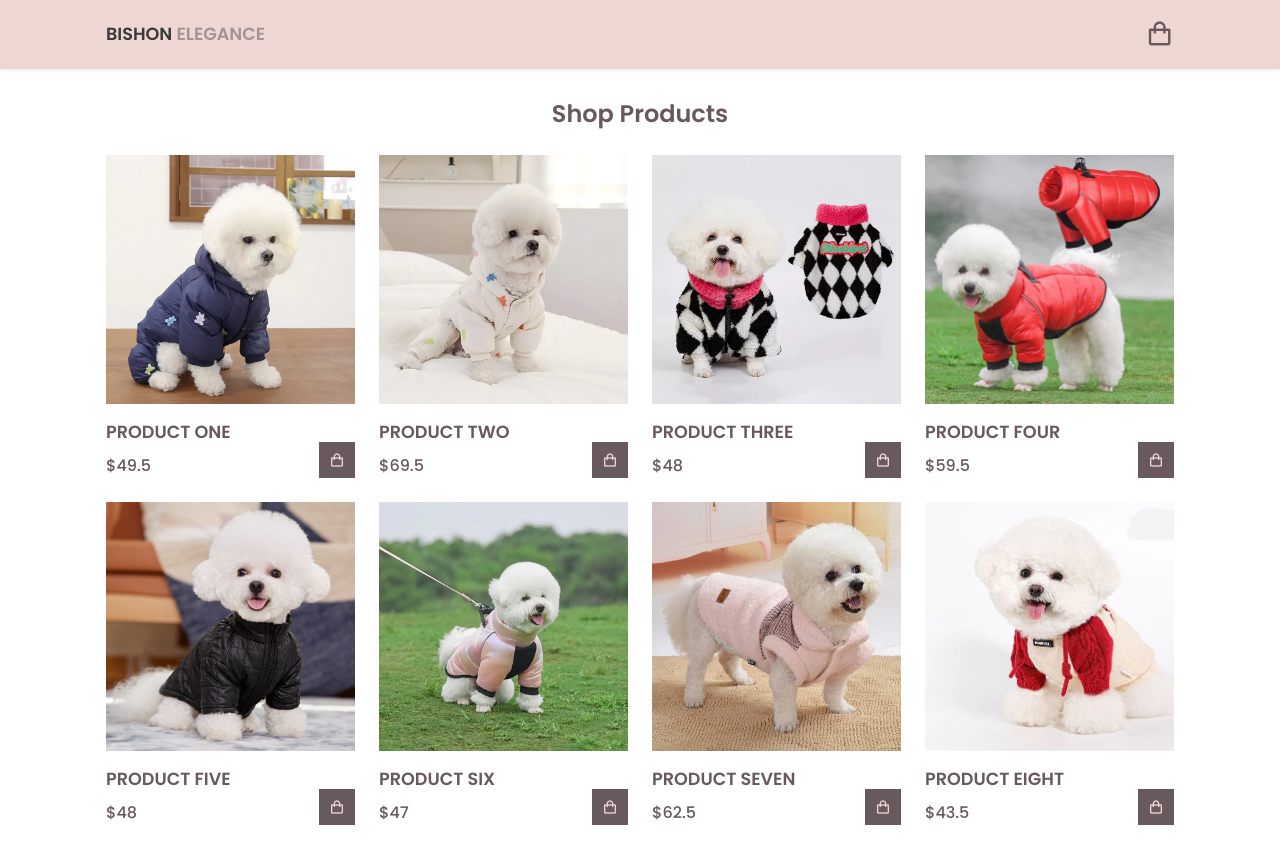
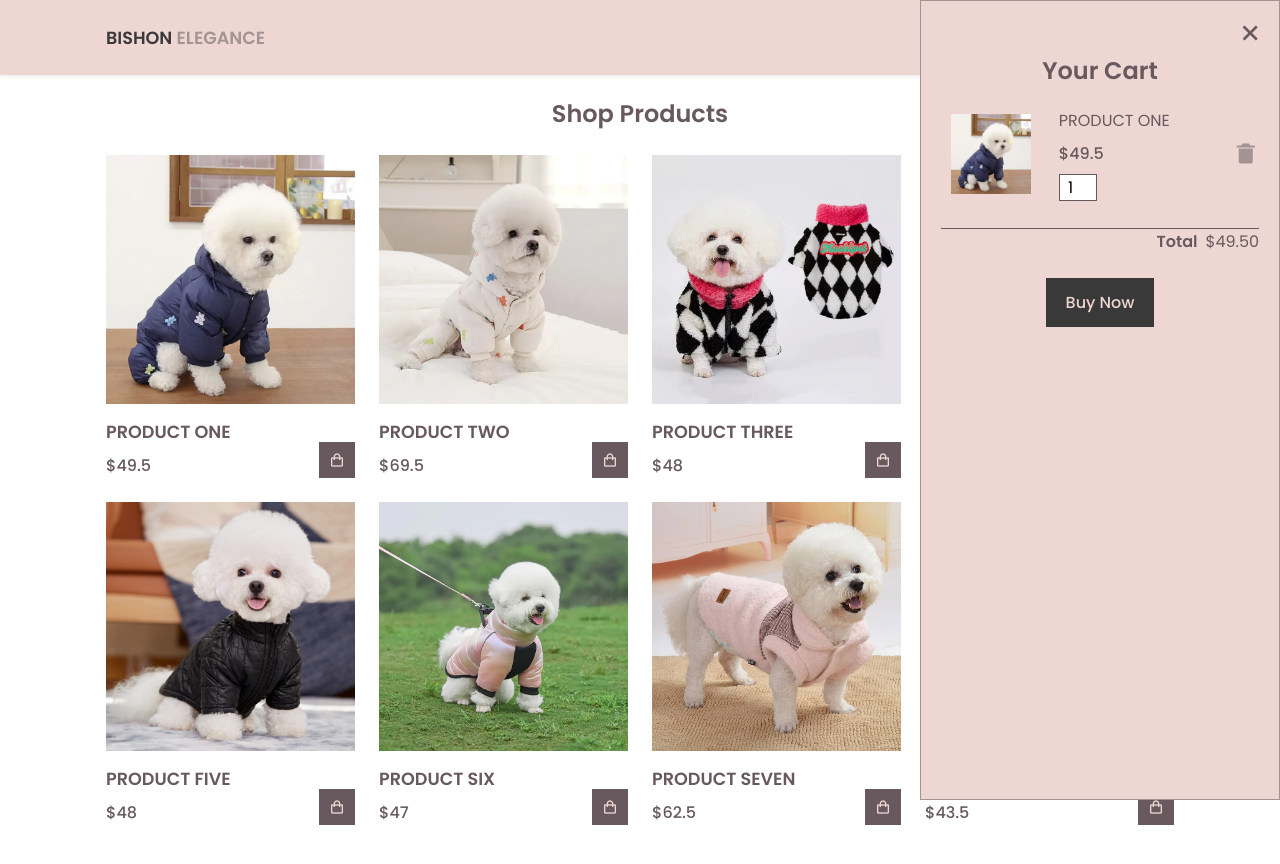
Before and after one commit to dunjans10/bishon-shop, a plain HTML site: page index.html in a window 1280 px wide. Both pictures are taken after a click on the icon 337 px from the left and 460 px from the top of the page. Drawn offline with nearby package versions, Linux system fonts and the light colour scheme.

Commit message:
Adding more functionality to shop

```diff
--- a/index.html
+++ b/index.html
@@ -11,8 +11,10 @@
   <header>
     <nav class="nav container">
       <a href="#" class="logo">Bishon <span>Elegance</span></a>
+      <div class="cart-icon_box">
       <i class='bx bx-shopping-bag' id="cart-icon"></i>
-
+      <div class="cart-count" id="cart-count">0</div>
+    </div>
       <div class="cart">
         <h2 class="cart-title">Your Cart</h2>
         <div class="cart-content">
--- a/script.js
+++ b/script.js
@@ -5,12 +5,23 @@ const cart = document.querySelector('.cart');
 const closeCart = document.querySelector('#cart-close');
 
 cartIcon.addEventListener('click', () => {
-  cart.classList.add('active')
+  cart.classList.add('active');
+  document.body.addEventListener('click', handleBodyClick);
 })
 
 closeCart.addEventListener('click', () => {
-  cart.classList.remove('active')
+  cart.classList.remove('active');
+  document.body.removeEventListener('click', handleBodyClick);
 })
+
+function handleBodyClick(event) {
+
+  if (!cart.contains(event.target) && event.target !== cartIcon) {
+    cart.classList.remove('active');
+
+    document.body.removeEventListener('click', handleBodyClick);
+  }
+}
 
 
 /* Start when document is ready */
@@ -65,6 +76,7 @@ function addEvents(){
 }
 
 let itemsAdded = [];
+let cartCountElement = document.getElementById('cart-count'); // Get the cart count element
 
 function handle_addCartItem(){
   let product = this.parentElement;
@@ -95,23 +107,38 @@ function handle_addCartItem(){
   const cartContent = cart.querySelector('.cart-content');
   cartContent.appendChild(newNode);
 
+  updateCartCount();
+
+  cart.classList.add('active');
   update();
 }
 
 function handle_removeCartItem(){
   this.parentElement.remove();
   itemsAdded = itemsAdded.filter(el => el.title != this.parentElement.querySelector('.cart-product-title').innerHTML);
+  updateCartCount();
   update();
 }
 
-function handle_changeItemQuantity(){
-  if(isNaN(this.value) || this.value < 1){
+function handle_changeItemQuantity() {
+  if (isNaN(this.value) || this.value < 1) {
     this.value = 1;
   }
   this.value = Math.floor(this.value);
 
+
+  const title = this.parentElement.querySelector('.cart-product-title').innerHTML;
+  const selectedItem = itemsAdded.find((item) => item.title === title);
+
+  if (selectedItem) {
+    selectedItem.quantity = parseInt(this.value);
+  }
+
+
+  updateCartCount();
   update();
 }
+
 
 function handle_buyOrder(){
   if(itemsAdded.length <= 0){
@@ -123,9 +150,17 @@ function handle_buyOrder(){
   alert('Your order is placed successfully!');
 
   itemsAdded = [];
-
+  updateCartCount();
   update();
 }
+
+function updateCartCount() {
+  const cartCountElement = document.getElementById('cart-count');
+  if (cartCountElement) {
+    cartCountElement.textContent = itemsAdded.reduce((total, item) => total + parseInt(item.quantity || 1), 0);
+  }
+}
+
 
 function updateTotal(){
   let cartBoxes = document.querySelectorAll('.cart-box');
--- a/style.css
+++ b/style.css
@@ -67,10 +67,23 @@ header{
 }
 
 #cart-icon{
-  font-size: 1.8rem;
+  font-size: 2.2rem;
   cursor: pointer;
 }
 
+.cart-icon_box {
+  display: flex;
+  flex-direction: column;
+  align-items: center;
+  position: relative;
+}
+
+.cart-count {
+  position: absolute;
+  top: 60%;
+  left: 50%;
+  transform: translate(-50%, -50%);
+}
 /* CART */
 
 .cart{
```
